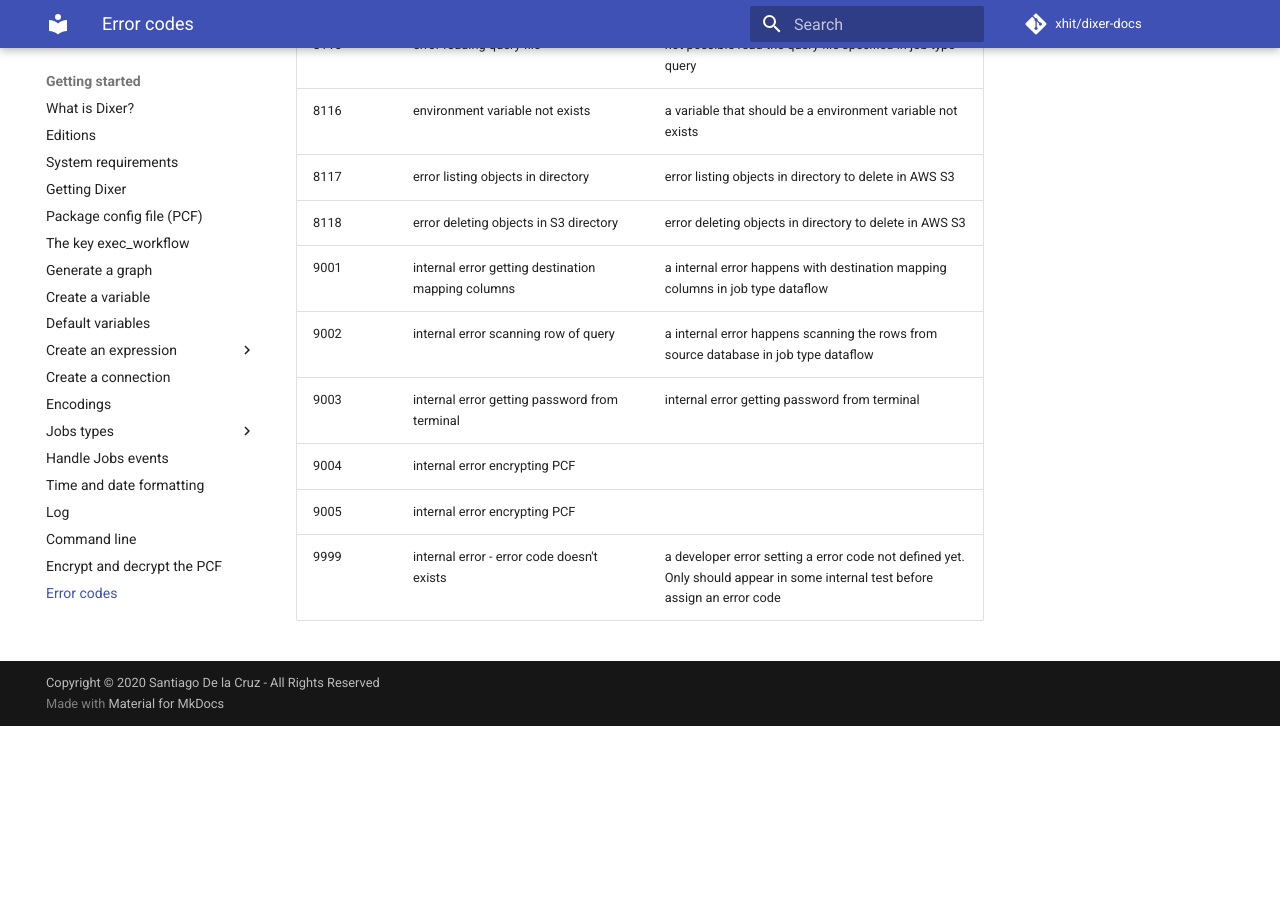
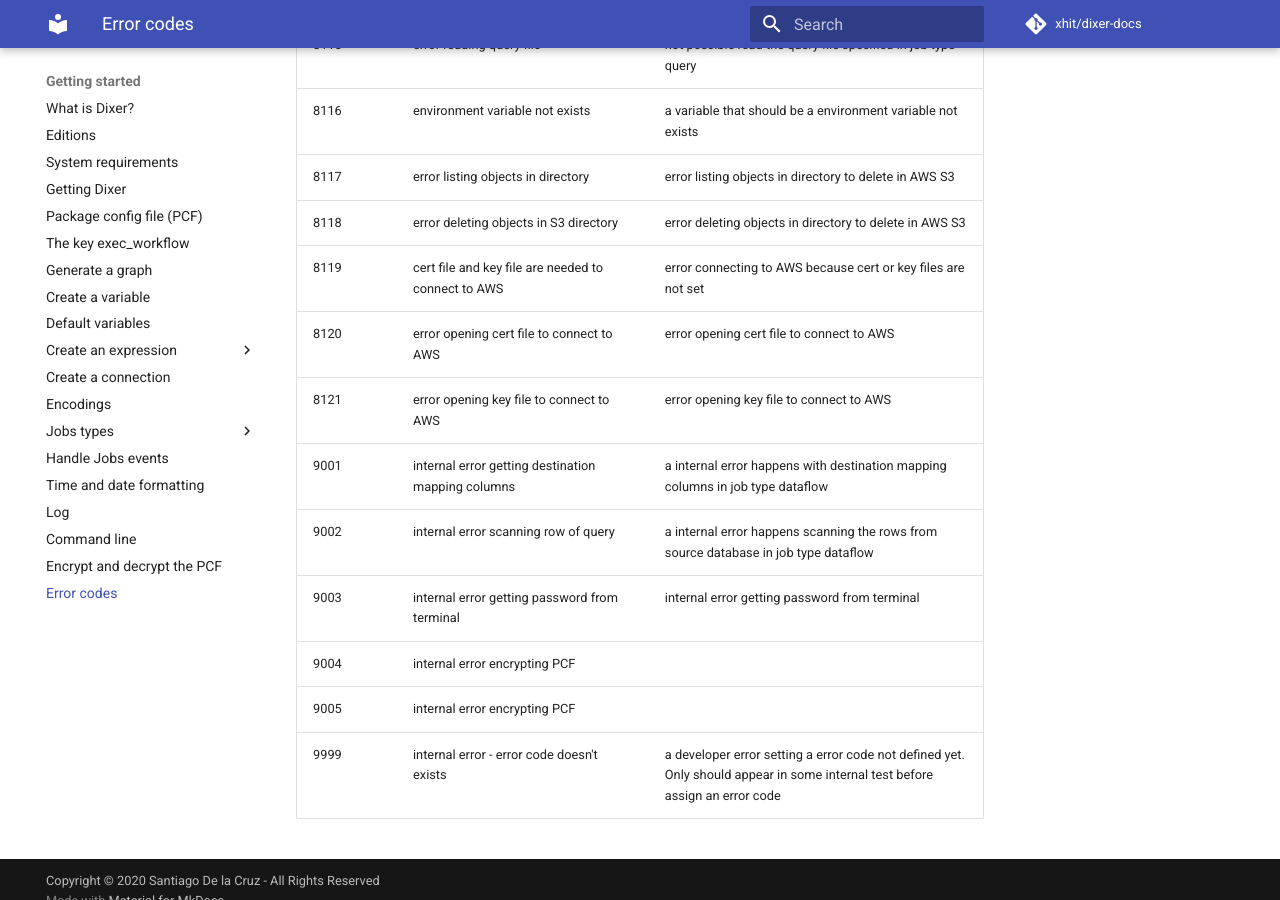
Before and after one commit to Dixer-ETL/dixer-docs, an MkDocs documentation site: the page built from docs/documentation/Error-codes.md, in a window 1280 px wide and 900 px high, scrolled down 7348 px. Built offline with MkDocs 1.6.1 and Material for MkDocs 9.7.7, drawn with Linux system fonts in a browser that asks for light colours; comment, search, counter and statistics services are not loaded; before the commit the page ends 8074 px from its top, so only the background shows below that.

Commit message:
Added missing error codes

```diff
--- a/docs/documentation/Error-codes.md
+++ b/docs/documentation/Error-codes.md
@@ -126,6 +126,9 @@ Error code OVER 9000! (yes, like Vegeta) are internal errors.
 | 8116       | environment variable not exists                                                              | a variable that should be a environment variable not exists                                                                                       |
 | 8117       | error listing objects in directory                                                           | error listing objects in directory to delete in AWS S3                                                                                            |
 | 8118       | error deleting objects in S3 directory                                                       | error deleting objects in directory to delete in AWS S3                                                                                           |
+| 8119       | cert file and key file are needed to connect to AWS                                          | error connecting to AWS because cert or key files are not set                                                                                     |
+| 8120       | error opening cert file to connect to AWS                                                    | error opening cert file to connect to AWS                                                                                                         |
+| 8121       | error opening key file to connect to AWS                                                     | error opening key file to connect to AWS                                                                                                          |
 | 9001       | internal error getting destination mapping columns                                           | a internal error happens with destination mapping columns in job type dataflow                                                                    |
 | 9002       | internal error scanning row of query                                                         | a internal error happens scanning the rows from source database in job type dataflow                                                              |
 | 9003       | internal error getting password from terminal                                                | internal error getting password from terminal                                                                                                     |
```
